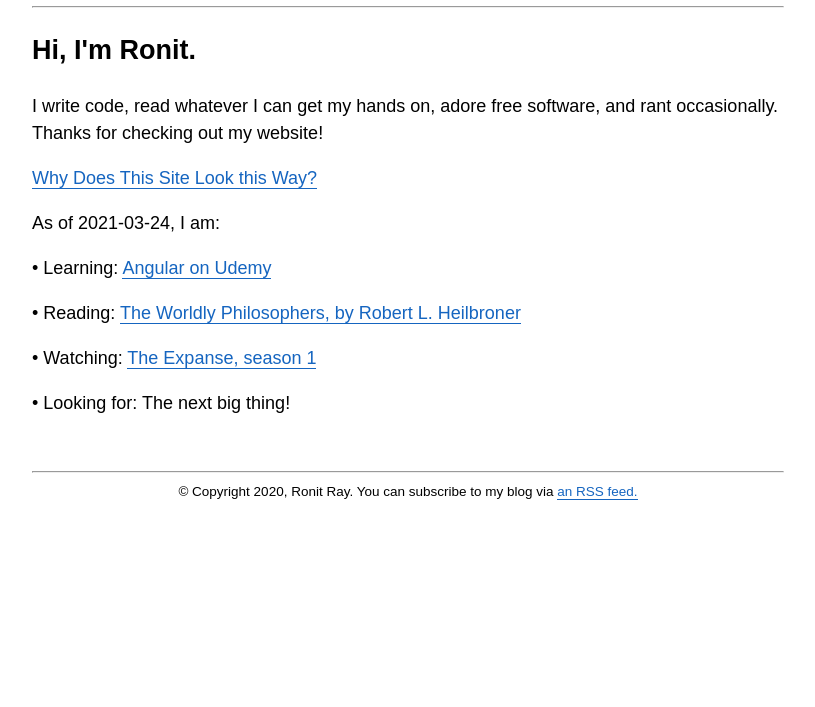
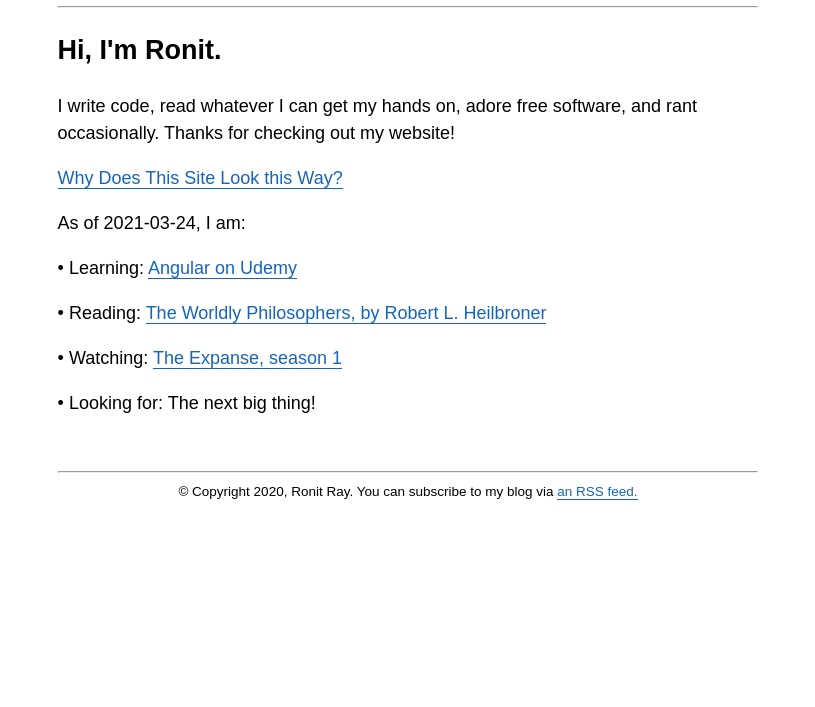
Before and after one commit to RonitRay/personalwebsite, a plain HTML site: page index.html in a window 1280 px wide. Shown: the part 93-800 px from the top of the page, without its empty margins (232-1047 px from the left). Drawn offline with Linux system fonts and the light colour scheme.

Commit message:
24/03/21|23:01:25

```diff
--- a/css/basic.css
+++ b/css/basic.css
@@ -6,8 +6,8 @@
 
 @media only screen and (orientation:landscape) {
     body{
-        padding-left: 20%;
-        padding-right: 20%;
+        padding-left: 22%;
+        padding-right: 22%;
         padding-top: 0%;
         padding-bottom: 0;
     }
```
